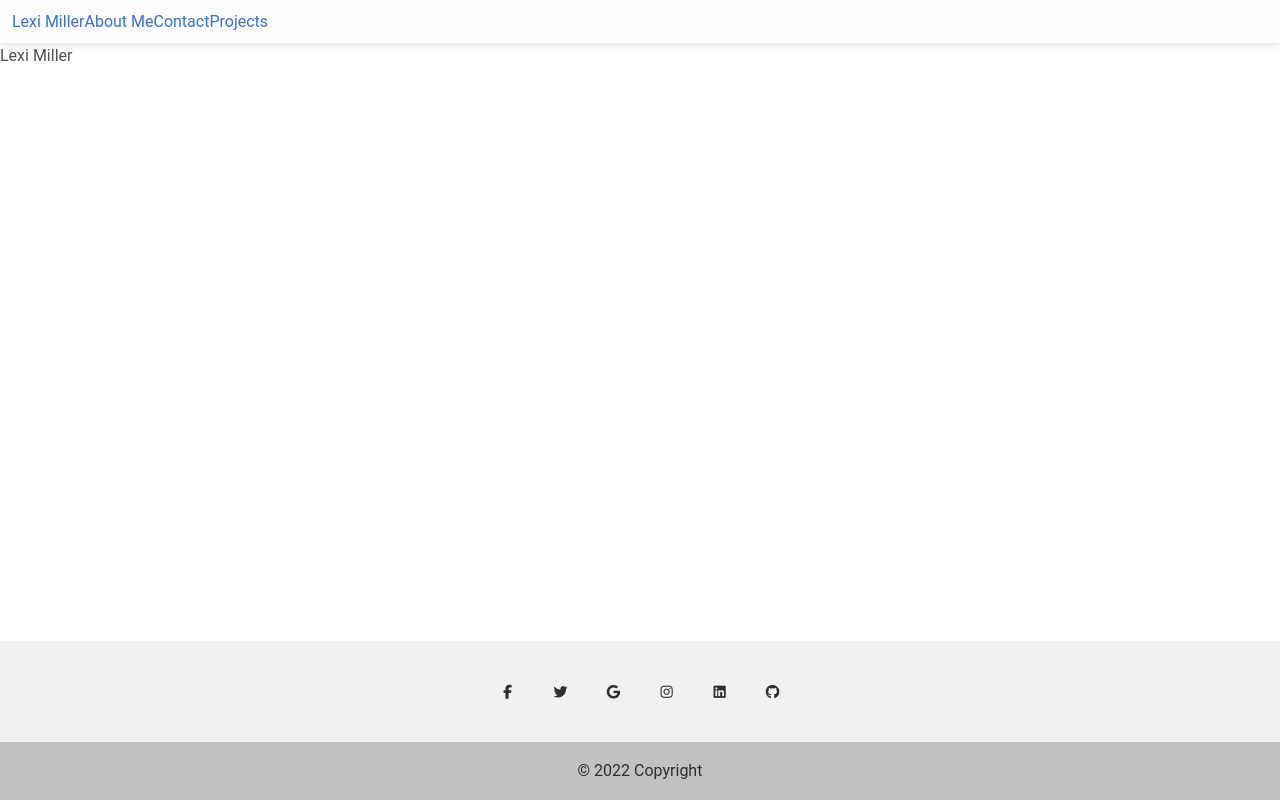
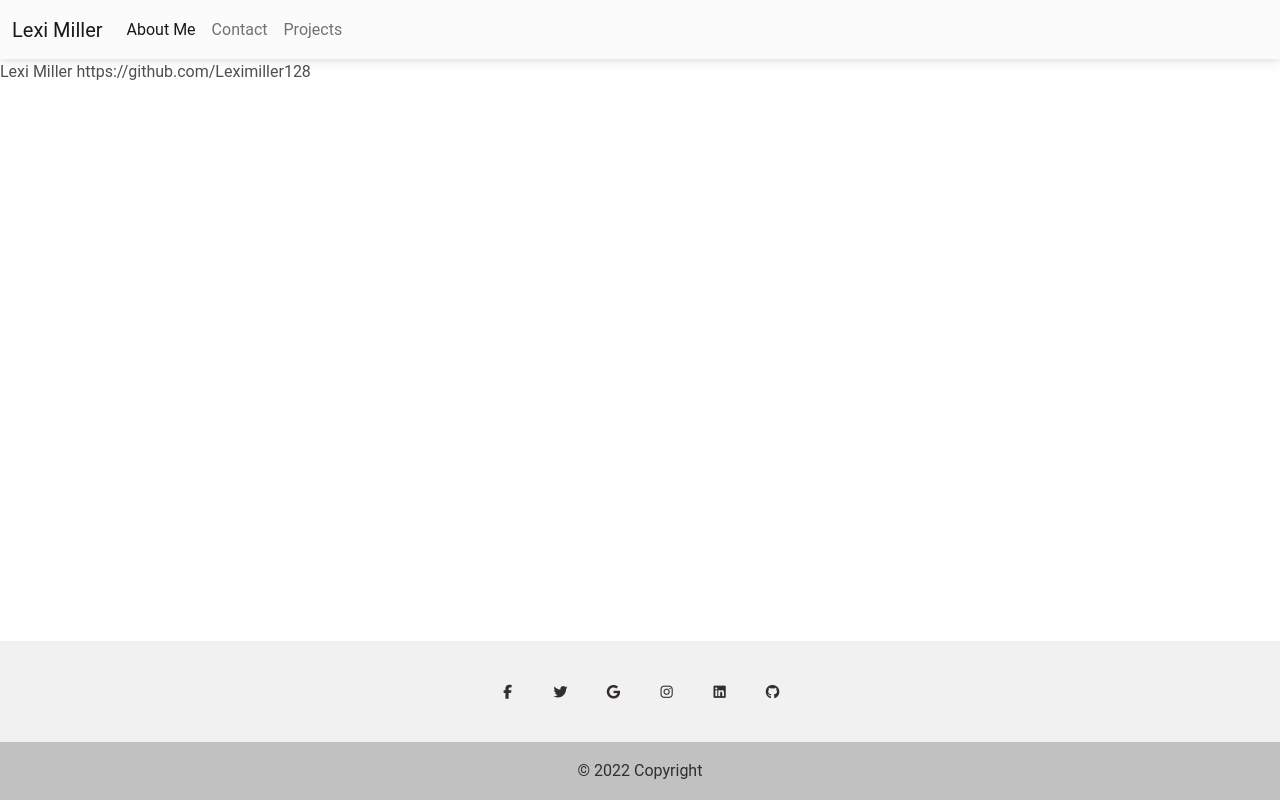
Before and after one commit to Leximiller128/react_portfolio, a React (Create React App) app: page /Contact in a window 1280 px wide. Built offline with nearby package versions, Linux system fonts and the light colour scheme.

Commit message:
adjusted navbar, fixed error

```diff
--- a/src/componets/Contact.js
+++ b/src/componets/Contact.js
@@ -1,3 +1,3 @@
 export default function Contact() {
-  return <p>Lexi Miller</p>;
+  return <p>Lexi Miller https://github.com/Leximiller128</p>;
 }
--- a/src/componets/Navbar.js
+++ b/src/componets/Navbar.js
@@ -19,9 +19,7 @@
     <MDBNavbar expand="lg" light bgColor="light">
       <MDBContainer fluid>
         <Link to="/Aboutme">
-          {/* <MDBNavbarBrand> */}
-          Lexi Miller
-          {/* </MDBNavbarBrand> */}
+          <MDBNavbarBrand>Lexi Miller</MDBNavbarBrand>
         </Link>
         <MDBNavbarToggler
           type="button"
@@ -37,23 +35,19 @@
           <MDBNavbarNav className="mr-auto mb-2 mb-lg-0">
             <Link to="/Aboutme">
               <MDBNavbarItem>
-                {/* <MDBNavbarLink active aria-current="page"> */}
-                About Me
-                {/* </MDBNavbarLink> */}
+                <MDBNavbarLink active aria-current="page">
+                  About Me
+                </MDBNavbarLink>
               </MDBNavbarItem>
             </Link>
             <Link to="/Contact">
               <MDBNavbarItem>
-                {/* <MDBNavbarLink> */}
-                Contact
-                {/* </MDBNavbarLink> */}
+                <MDBNavbarLink>Contact</MDBNavbarLink>
               </MDBNavbarItem>
             </Link>
             <Link to="/Projects">
               <MDBNavbarItem>
-                {/* <MDBNavbarLink> */}
-                Projects
-                {/* </MDBNavbarLink> */}
+                <MDBNavbarLink>Projects</MDBNavbarLink>
               </MDBNavbarItem>
             </Link>
           </MDBNavbarNav>
--- a/src/componets/Projects.js
+++ b/src/componets/Projects.js
@@ -1,5 +1,5 @@
 import React from "react-router-dom";
 
 export default function Projects() {
-  return <NavLink />;
+  return <p> https://hi-blog-im-dad.herokuapp.com/</p>;
 }
```
